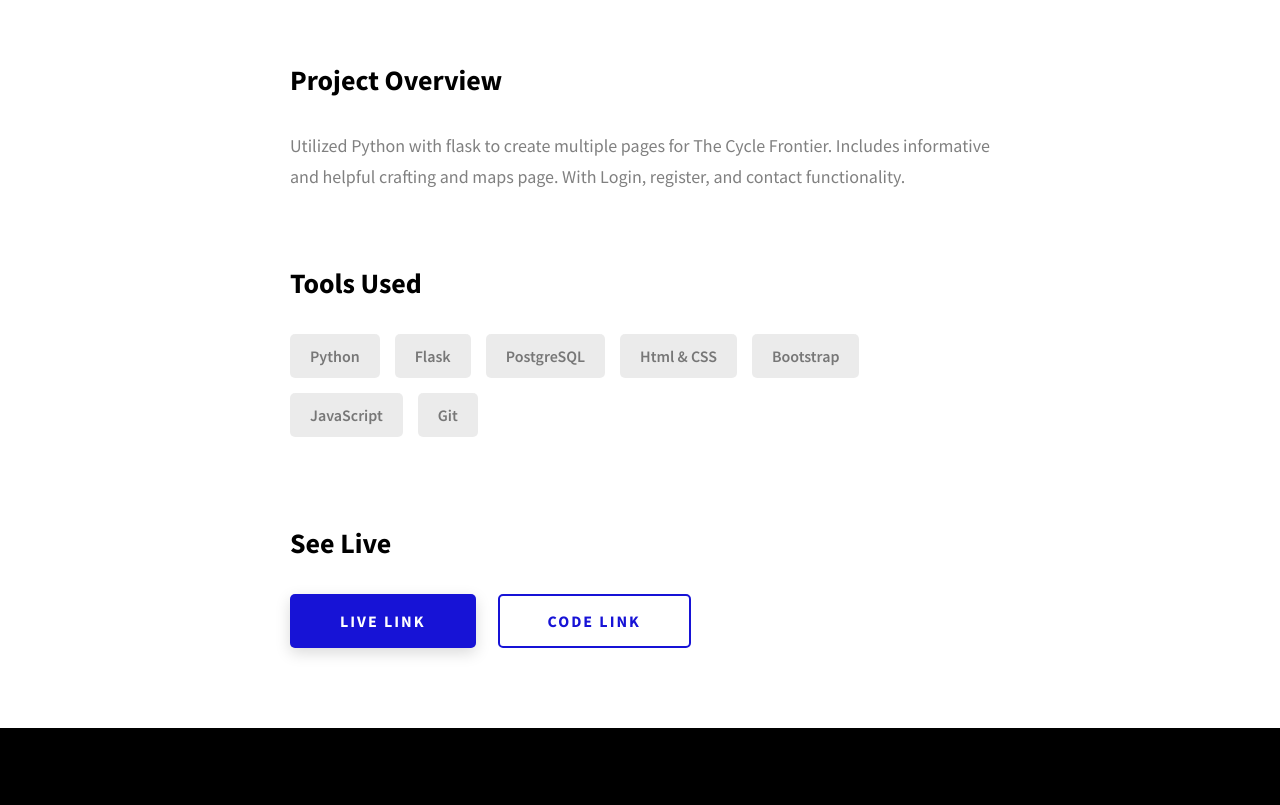
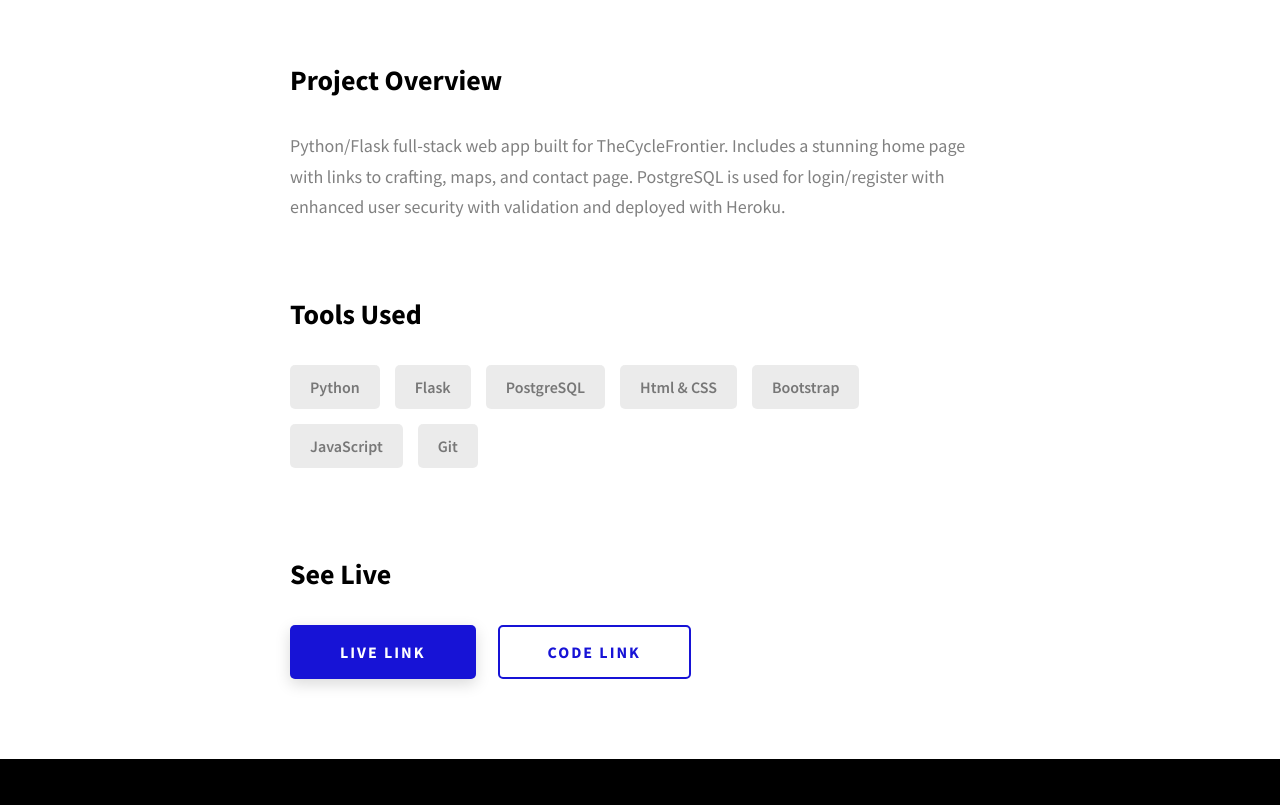
Before and after one commit to ConnorAlbert/MyPortfolio, a website: page project-1.html in a window 1280 px wide. Shown: the part 1380-2185 px from the top of the page. Drawn offline with Linux system fonts and the light colour scheme.

Commit message:
Update project-1.html

```diff
--- a/project-1.html
+++ b/project-1.html
@@ -110,9 +110,12 @@
               <h3 class="project-details__content-title">Project Overview</h3>
               <p class="project-details__desc-para">
 
-                Utilized Python with flask to create multiple pages for The Cycle Frontier.
-                Includes informative and helpful crafting and maps page. With
-                Login, register, and contact functionality.
+                Python/Flask full-stack web app built for TheCycleFrontier.
+
+                Includes a stunning home page with links to crafting, maps, and contact page.
+
+                PostgreSQL is used for login/register with enhanced user security with validation and
+                deployed with Heroku.
 
               </p>
 
```
